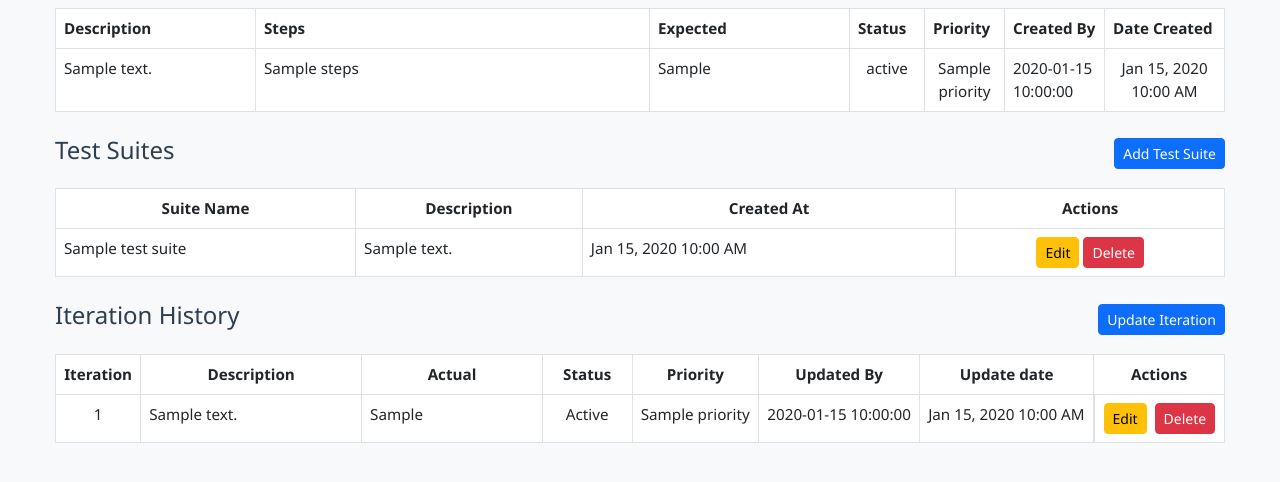
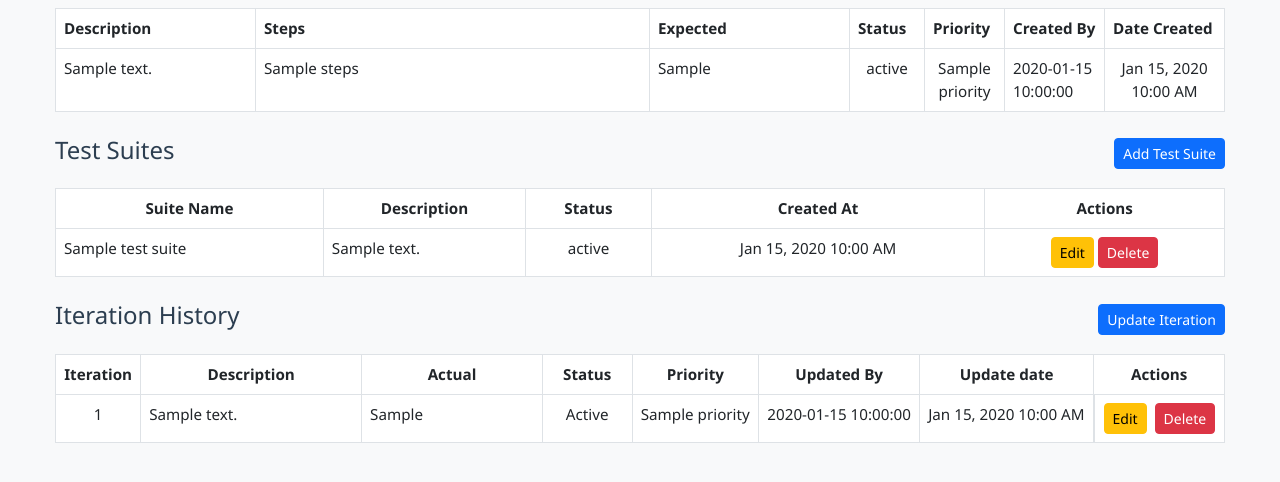
Before and after one commit to SPYDER46/testcase-manager, a Flask app: page /games/1/testcase/1 in a window 1280 px wide. Shown: the part 177-659 px from the top of the page. Run offline with Flask 3, Linux system fonts and the light colour scheme; a database or web service that is not in the repository returns one stand-in record (values such as "Sample title"); some libraries are stand-ins or nearby versions.

Commit message:
Test suite bug fixes

```diff
--- a/app.py
+++ b/app.py
@@ -139,8 +139,6 @@ def view_testcase(game_name, testcase_id):
     dt_created = parse_datetime(test_case.get('date_created'))
     test_case['date_created'] = dt_created.strftime("%b %d, %Y %I:%M %p") if dt_created else ''
 
-    iterations = get_iterations_by_test_case_id(testcase_id)
-
     # Fetch associated test suites for this testcase
     iterations = get_iterations_by_test_case_id(testcase_id)
 
@@ -221,7 +219,6 @@ def delete_iteration_route(game_name, testcase_id, iteration_id):
     delete_iteration_by_id(iteration_id)
     reorder_iterations(testcase_id)
     return redirect(url_for('view_testcase', game_name=game_name, testcase_id=testcase_id))
-pass
 
 def calculate_priorities(test_cases):
     priorities = {'Major': 0, 'Medium': 0, 'Minor': 0}
@@ -435,13 +432,14 @@ def format_date(dt_str):
 def add_suite(game_name, testcase_id):
     suite_name = request.form['suite_name']
     description = request.form['description']
+    status = request.form['status']
 
     conn = get_connection()
     with conn.cursor() as cur:
         cur.execute("""
-            INSERT INTO test_suites (testcase_id, suite_name, description)
-            VALUES (%s, %s, %s)
-        """, (testcase_id, suite_name, description))
+            INSERT INTO test_suites (testcase_id, suite_name, description, status)
+            VALUES (%s, %s, %s, %s)
+        """, (testcase_id, suite_name, description, status))
         conn.commit()
 
     return redirect(url_for('view_testcase', game_name=game_name, testcase_id=testcase_id))
@@ -449,27 +447,37 @@ def add_suite(game_name, testcase_id):
 @app.route('/edit_suite/<game_name>/<int:testcase_id>/<int:suite_id>', methods=['GET', 'POST'])
 def edit_suite(game_name, testcase_id, suite_id):
     if request.method == 'POST':
-        # handle form submission and update suite
         suite_name = request.form['suite_name']
         description = request.form['description']
+        status = request.form['status']  # <-- Add this line
+
         conn = get_connection()
         with conn.cursor() as cur:
             cur.execute("""
-                UPDATE test_suites SET suite_name = %s, description = %s WHERE id = %s
-            """, (suite_name, description, suite_id))
+                UPDATE test_suites SET suite_name = %s, description = %s, status = %s WHERE id = %s
+            """, (suite_name, description, status, suite_id))
             conn.commit()
         return redirect(url_for('view_testcase', game_name=game_name, testcase_id=testcase_id))
 
-    # For GET request, fetch suite details and render form
+    # GET request
     conn = get_connection()
     with conn.cursor() as cur:
         cur.execute("SELECT * FROM test_suites WHERE id = %s", (suite_id,))
-        suite = cur.fetchone()
+        row = cur.fetchone()
 
-    if not suite:
+    if not row:
         return "Suite not found", 404
 
+    suite = {
+        'id': row[0],
+        'suite_name': row[1],
+        'description': row[2],
+        'status': row[5],
+        'created_at': row[5]
+    }
+
     return render_template('edit_suite.html', game_name=game_name, testcase_id=testcase_id, suite_id=suite_id, suite=suite)
+
 
 
 @app.route('/delete_suite/<game_name>/<int:testcase_id>/<int:suite_id>', methods=['POST'])
@@ -482,8 +490,5 @@ def delete_suite(game_name, testcase_id, suite_id):
     return redirect(url_for('view_testcase', game_name=game_name, testcase_id=testcase_id))
 
 
-
-
-
 if __name__ == '__main__':
     app.run(debug=True)
--- a/models.py
+++ b/models.py
@@ -435,21 +435,19 @@ def get_test_suites(testcase_id):
     conn = get_connection()
     with conn.cursor() as cur:
         cur.execute("""
-            SELECT id, testcase_id, suite_name, description, created_at
+            SELECT id, suite_name, description, status, created_at
             FROM test_suites
             WHERE testcase_id = %s
-            ORDER BY created_at DESC
         """, (testcase_id,))
         rows = cur.fetchall()
-
-        # Convert rows to dicts
-        suites = []
-        for row in rows:
-            suites.append({
-                'id': row[0],
-                'testcase_id': row[1],
-                'suite_name': row[2],
-                'description': row[3],
-                'created_at': row[4],
-            })
-        return suites
+    conn.close()
+    return [
+        {
+            'id': row[0],
+            'suite_name': row[1],
+            'description': row[2],
+            'status': row[3],
+            'created_at': row[4]
+        }
+        for row in rows
+    ]
--- a/static/script.js
+++ b/static/script.js
@@ -59,6 +59,16 @@ document.addEventListener('DOMContentLoaded', function () {
         });
     }
 }
+
+// === Add Test Suite Modal Setup ===
+const suiteModalEl = document.getElementById('testSuiteModal');
+if (suiteModalEl) {
+    const suiteModal = new bootstrap.Modal(suiteModalEl, {
+        backdrop: 'static',
+        keyboard: false
+    });
+}
+
 
     // === Toast Setup ===
     const toastEl = document.getElementById('deleteToast');
--- a/static/styles.css
+++ b/static/styles.css
@@ -303,3 +303,13 @@ h5.text-primary {
 #suiteCards .border:hover {
     box-shadow: 0 0 6px rgba(0, 0, 0, 0.1);
 }
+
+select.form-select {
+  -webkit-appearance: menulist !important;
+  -moz-appearance: menulist !important;
+  appearance: menulist !important;
+  background-image: none !important;
+  background-color: white !important;
+  color: #000 !important;
+  border: 1px solid #ced4da !important;
+}
--- a/templates/index.html
+++ b/templates/index.html
@@ -65,7 +65,7 @@
                   <div class="btn-group" role="group" aria-label="Actions" >
                     <a href="{{ url_for('view_testcase', game_name=game_name, testcase_id=case.id) }}" class="btn btn-sm btn-info">View</a>
                     <form action="{{ url_for('delete_testcase', game_name=game_name, testcase_id=case.id) }}" method="post" style="display:inline;">
-                      <button type="submit" class="btn btn-sm btn-danger btn-delete"
+                      <button type="button" class="btn btn-sm btn-danger btn-delete"
                               data-url="{{ url_for('delete_testcase', game_name=game_name, testcase_id=case.id) }}" data-item="testcase">
                         Delete
                       </button>
--- a/templates/view_testcase.html
+++ b/templates/view_testcase.html
@@ -79,6 +79,7 @@
     <tr class="text-center">
       <th>Suite Name</th>
       <th>Description</th>
+      <th>Status</th>
       <th>Created At</th>
       <th>Actions</th>
     </tr>
@@ -88,7 +89,8 @@
     <tr>
       <td>{{ suite.suite_name }}</td>
       <td>{{ suite.description }}</td>
-      <td>{{ suite.created_at | datetimeformat }}</td>
+      <td class="text-center">{{ suite.status }}</td>
+      <td style="text-align: center;">{{ suite.created_at | datetimeformat }}</td>
       <td class="text-center">
         <a href="{{ url_for('edit_suite', game_name=game_name, testcase_id=test_case.id, suite_id=suite.id) }}" class="btn btn-sm btn-warning">Edit</a>
         <form method="POST" action="{{ url_for('delete_suite', game_name=game_name, testcase_id=test_case.id, suite_id=suite.id) }}" style="display:inline;">
@@ -206,10 +208,10 @@
                   </div>
 
                   <div>
-                    <label for="status" class="form-label fw-semibold">Status <span class="text-danger">*</span></label>
-                    <select id="status" name="status" class="form-select" required>
+                    <label for="iteration_status" class="form-label fw-semibold">Status <span class="text-danger">*</span></label>
+                      <select id="iteration_status" name="status" class="form-select" required>
                       {% for option in ['Pass', 'Fail', 'To Do', 'Hold', 'Doubt', 'Not applicable', 'Pending'] %}
-                        <option value="{{ option }}" {% if test_case.status == option %}selected{% endif %}>{{ option }}</option>
+                        <option value="{{ option }}" {% if option == current_status %}selected{% endif %}>{{ option }}</option>
                       {% endfor %}
                     </select>
                   </div>
@@ -269,7 +271,20 @@
             <label for="description" class="form-label">Description</label>
             <textarea class="form-control" id="description" name="description" rows="3"></textarea>
           </div>
-        </div>
+
+          <div class="mb-3">
+            <label for="suite_status" class="form-label">Status</label>
+            <select class="form-select" id="suite_status" name="status" required>
+              <option value="">-- Select Status --</option>
+              <option value="To do">To Do</option>
+              <option value="Passed">Passed</option>
+              <option value="Failed">Failed</option>
+              <option value="Pending">Pending</option>
+              <option value="Hold">Hold</option>
+              <option value="Discussion">Discussion</option>
+            </select>
+          </div>
+
         <div class="modal-footer">
           <button type="button" class="btn btn-outline-secondary" data-bs-dismiss="modal">Cancel</button>
           <button type="submit" class="btn btn-primary">Add Suite</button>
```
Lines whose indentation alone changed are shown as unchanged.
